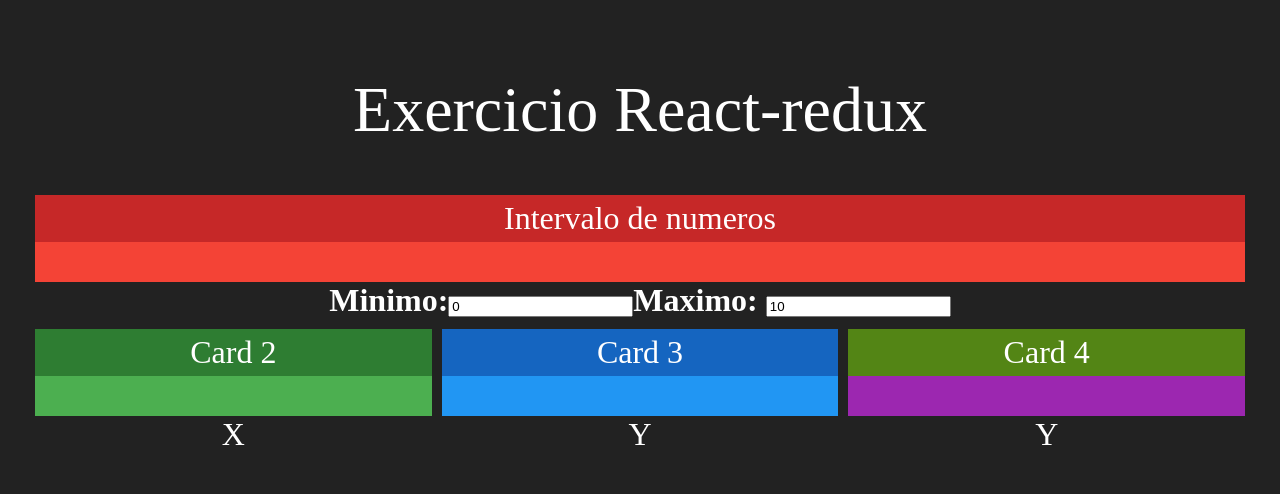
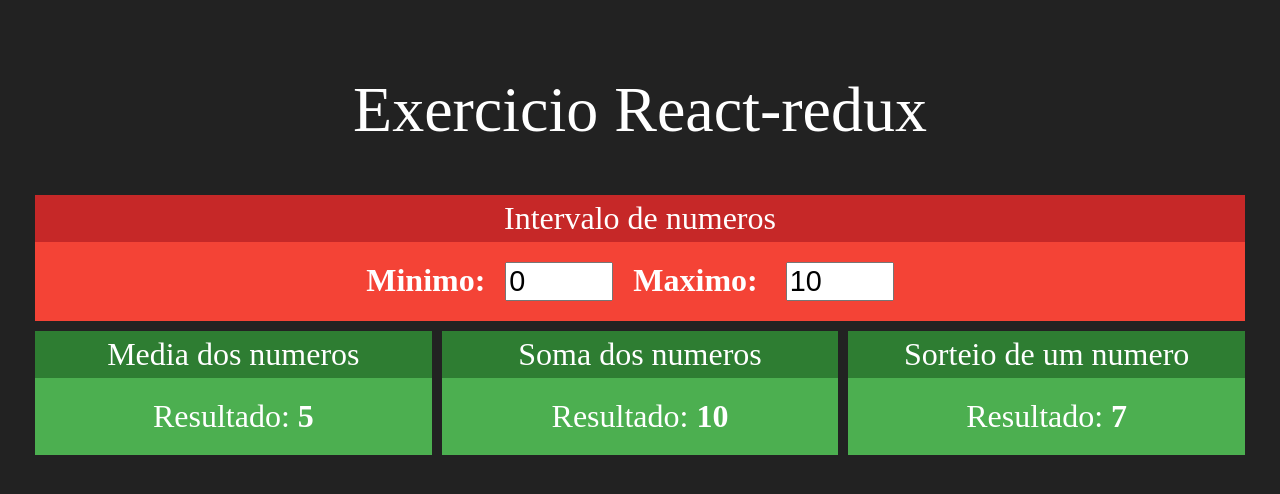
Before and after one commit to BrenoOliveira2002/redux-simples, a React (Create React App) app: page / in a window 1280 px wide. Shown: the top 494 px of the page. Built offline with nearby package versions, Linux system fonts and the light colour scheme.

Commit message:
other components

```diff
--- a/src/App.js
+++ b/src/App.js
@@ -2,7 +2,9 @@ import logo from './logo.svg';
 import './App.css';
 
 import Intervalo from './components/Intervalo';
-import Card from './components/Card';
+import Media from './components/Media';
+import Soma from './components/Soma';
+import Sorteio from './components/Sorteio';
 
 function App() {
   return (
@@ -12,9 +14,9 @@ function App() {
         <Intervalo> </Intervalo>
       </div>
       <div className='linha'>
-      <Card title="Card 2" green> X </Card>
-      <Card title="Card 3" blue> Y </Card>
-      <Card title="Card 4" purple > Y </Card>
+        <Media></Media>
+        <Soma></Soma>
+        <Sorteio></Sorteio>
       </div>
     </div>
   );
--- a/src/components/Card.jsx
+++ b/src/components/Card.jsx
@@ -24,8 +24,10 @@ export default props => {
             </div>
 
             <div>
-                <div className="Content"></div>
+                <div className="Content">
                 {props.children}
+                </div>
+
 
             </div>
         </div>
--- a/src/components/Intervalo.css
+++ b/src/components/Intervalo.css
@@ -1,5 +1,4 @@
 .Intervalo input{
-
     font-size: 1.8rem;
     margin-left: 20px;
     margin-right: 20px;
--- a/src/components/Intervalo.jsx
+++ b/src/components/Intervalo.jsx
@@ -9,7 +9,7 @@ export default props => {
 
         <Card title="Intervalo de numeros" red>
 
-            <div className='Intervalos'>
+            <div className='Intervalo'>
                 <span>
                     <strong>Minimo:</strong>
                     <input type="number" value={0} readOnly />
--- /dev/null
+++ b/src/components/Media.jsx
@@ -0,0 +1,21 @@
+
+import React from "react";
+import Card from './Card';
+
+export default props => {
+
+    return (
+
+
+        <Card title="Media dos numeros" green>
+
+            <div>
+                <span>
+                    <span>Resultado: </span>
+                    <strong>5</strong>
+                </span>
+            </div>
+        </Card>
+
+    )
+}
--- /dev/null
+++ b/src/components/Soma.jsx
@@ -0,0 +1,21 @@
+
+import React from "react";
+import Card from './Card';
+
+export default props => {
+
+    return (
+
+
+        <Card title="Soma dos numeros" green>
+
+            <div>
+                <span>
+                    <span>Resultado: </span>
+                    <strong>10</strong>
+                </span>
+            </div>
+        </Card>
+
+    )
+}
--- /dev/null
+++ b/src/components/Sorteio.jsx
@@ -0,0 +1,21 @@
+
+import React from "react";
+import Card from './Card';
+
+export default props => {
+
+    return (
+
+
+        <Card title="Sorteio de um numero" green>
+
+            <div>
+                <span>
+                    <span>Resultado: </span>
+                    <strong>7</strong>
+                </span>
+            </div>
+        </Card>
+
+    )
+}
```
